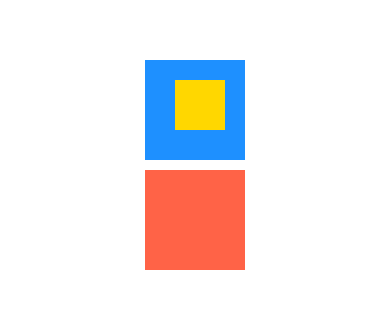
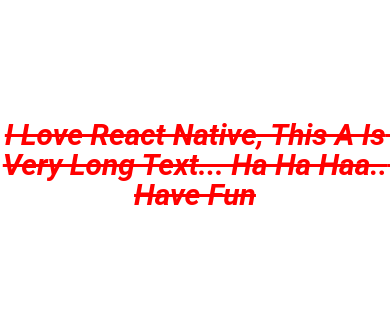
Before and after one commit to amit517/DoneWithIt_React_Native, a React Native app: screen / in a window 390 px wide. Shown: the part 257-566 px from the top of the page. Built offline with nearby package versions, Linux system fonts and the light colour scheme.

Commit message:
text styling

```diff
--- a/App.js
+++ b/App.js
@@ -1,5 +1,6 @@
 import React from "react";
-import { View } from "react-native";
+import { View, Text } from "react-native";
+import colors from "./app/config/colors";
 import ViewImageScreen from "./app/screens/ViewImageScreen";
 import WelcomeScreen from "./app/screens/WelcomeScreen";
 
@@ -14,32 +15,22 @@
         alignItems: "center",
       }}
     >
-      <View
+      <Text
         style={{
-          backgroundColor: "dodgerblue",
-          width: 100,
-          height: 100,
-          padding: 20,
-          //paddingHorizontal: 50,
-          paddingLeft: 30,
+          fontSize: 30,
+          // font's are plat from dependent. So need to check the fonts before using
+          fontFamily: "Roboto",
+          fontStyle: "italic",
+          fontWeight: "600", // must be string
+          color: "red",
+          textTransform: "capitalize",
+          textDecorationLine: "line-through",
+          textAlign: "center",
+          lineHeight: 30,
         }}
       >
-        <View
-          style={{
-            backgroundColor: "gold",
-            width: 50,
-            height: 50,
-          }}
-        ></View>
-      </View>
-      <View
-        style={{
-          backgroundColor: "tomato",
-          width: 100,
-          height: 100,
-          marginTop: 10,
-        }}
-      ></View>
+        I love react native, this a is very long text... ha ha haa.. have fun
+      </Text>
     </View>
   );
 }
```
